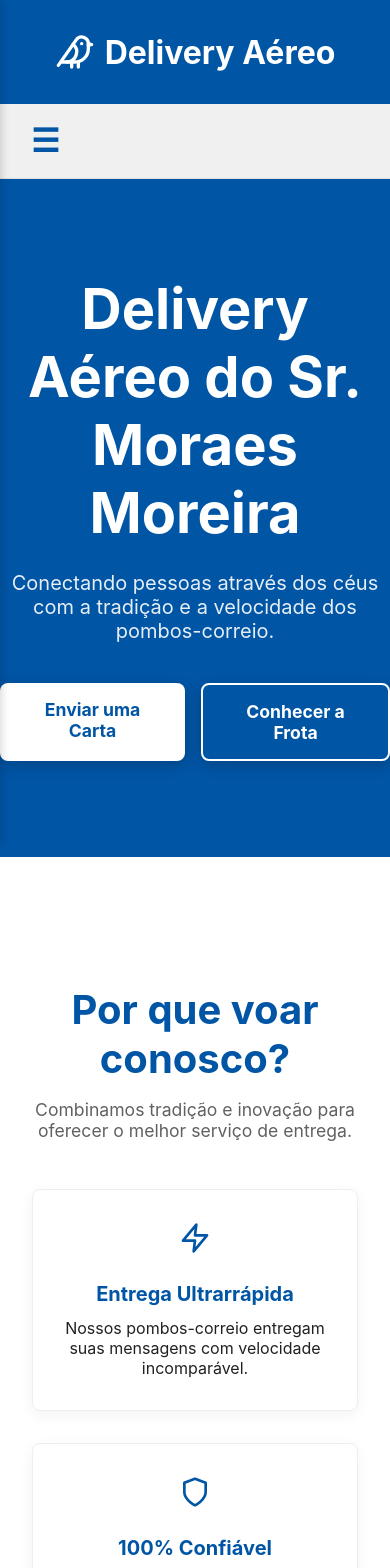
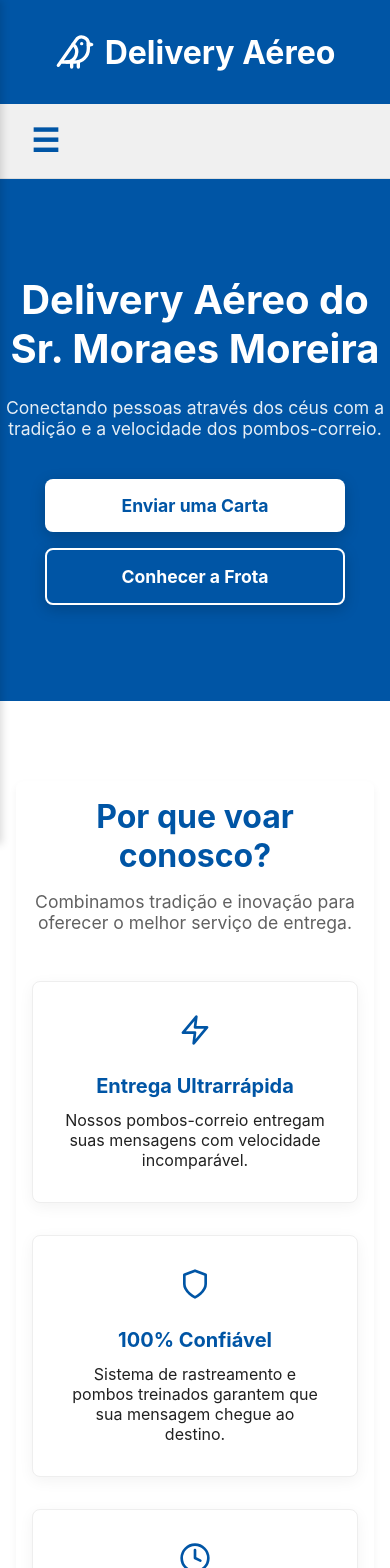
Before and after one commit to Clofender/Desafio-OperData-PomboCorreio, a React (Vite) app in the folder frontend/: page / in a window 390 px wide. Shown: the top 1568 px of the page. Built offline with nearby package versions, Linux system fonts and the light colour scheme.

Commit message:
style(frontend): adiciona responsividade global à aplicação

```diff
--- a/frontend/src/index.css
+++ b/frontend/src/index.css
@@ -232,3 +232,30 @@ textarea {
     padding: 0.5rem 1rem;
   }
 }
+
+@media (max-width: 600px) {
+  .container {
+    padding: 1rem;
+    margin: 1rem;
+  }
+
+  .form-group {
+    grid-template-columns: 1fr;
+    gap: 0.5rem;
+  }
+
+  .form-group label {
+    text-align: left;
+    margin-bottom: 0.25rem;
+  }
+
+  .list-item {
+    flex-direction: column;
+    align-items: flex-start;
+    gap: 1rem;
+  }
+
+  .list-item-actions {
+    width: 100%;
+  }
+}
--- a/frontend/src/pages/HomePage.css
+++ b/frontend/src/pages/HomePage.css
@@ -110,3 +110,27 @@
     grid-template-columns: 1fr;
   }
 }
+
+@media (max-width: 600px) {
+  .hero-title {
+    font-size: 2.5rem;
+  }
+
+  .hero-subtitle {
+    font-size: 1.1rem;
+  }
+
+  .hero-buttons {
+    flex-direction: column;
+    align-items: center;
+  }
+
+  .hero-button {
+    width: 100%;
+    max-width: 300px;
+  }
+
+  .features-section h2 {
+    font-size: 2rem;
+  }
+}
```
